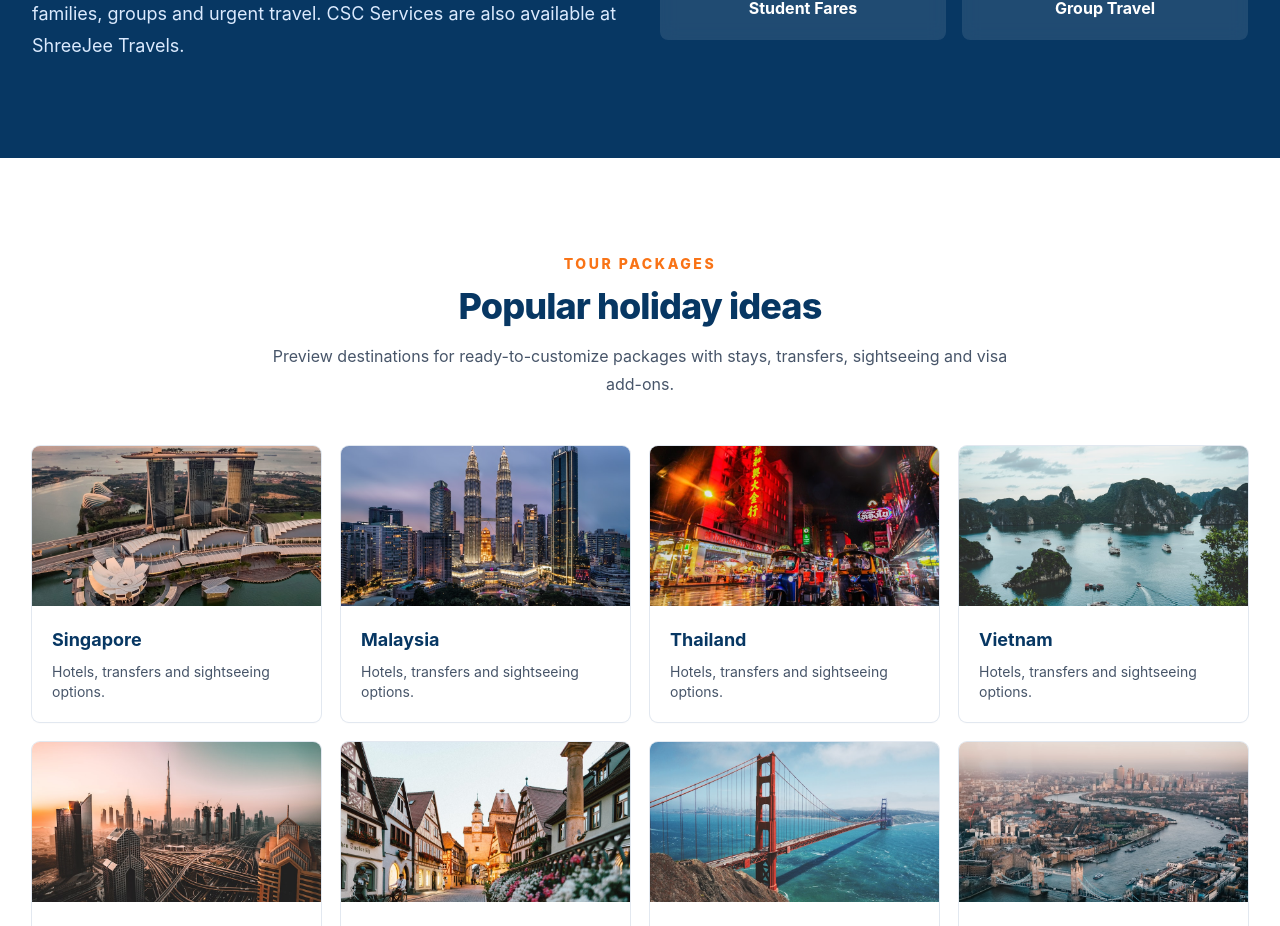
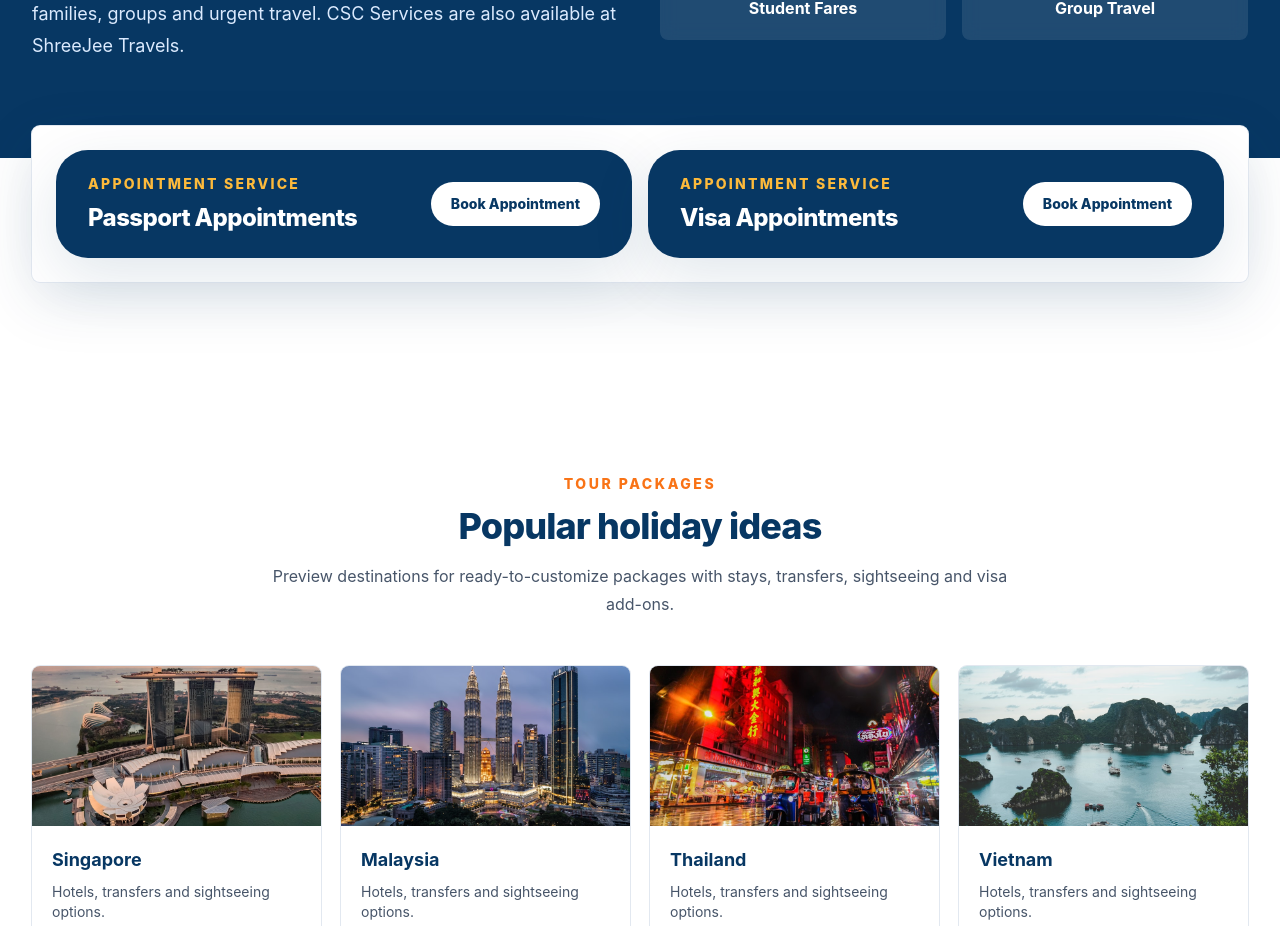
Before and after one commit to minofaprussi/shreejeetravels, a Next.js app: page / in a window 1280 px wide. Shown: the part 3318-4244 px from the top of the page. Built offline with nearby package versions, Linux system fonts and the light colour scheme.

Commit message:
Add files via upload

```diff
--- a/app/page.jsx
+++ b/app/page.jsx
@@ -6,6 +6,9 @@ import TestimonialCard from '@/components/TestimonialCard';
 import { services, site, slugify, studentVisaCountries, testimonials, touristVisaCountries, tourPackageImages, tourPackages, workPermitCountries } from '@/lib/siteData';
 
 export default function HomePage() {
+  const appointmentWhatsApp = 'https://wa.me/919501726555?text=Hello%20ShreeJee%20Travels%2C%20I%20want%20to%20enquire%20about%20Passport%2FVisa%20Appointment.';
+  const appointmentCards = ['Passport Appointments', 'Visa Appointments'];
+
   return (
     <>
       <section className="relative overflow-hidden bg-brand-navy">
@@ -92,6 +95,32 @@ export default function HomePage() {
         </div>
       </section>
 
+      <section className="-mt-8 px-4 pb-16 sm:px-6 sm:pb-24 lg:px-8">
+        <div className="mx-auto max-w-7xl rounded-lg bg-white p-4 shadow-soft ring-1 ring-slate-200 sm:p-6">
+          <div className="grid gap-4 md:grid-cols-2">
+            {appointmentCards.map((title) => (
+              <a
+                key={title}
+                href={appointmentWhatsApp}
+                target="_blank"
+                rel="noopener noreferrer"
+                className="group rounded-[2rem] bg-brand-navy px-6 py-6 text-white shadow-soft transition duration-300 hover:-translate-y-1 hover:bg-brand-blue sm:px-8"
+              >
+                <div className="flex flex-col gap-5 sm:flex-row sm:items-center sm:justify-between">
+                  <div>
+                    <p className="text-sm font-extrabold uppercase tracking-[0.16em] text-brand-amber">Appointment Service</p>
+                    <h2 className="mt-2 text-2xl font-extrabold tracking-tight">{title}</h2>
+                  </div>
+                  <span className="inline-flex w-fit items-center justify-center rounded-full bg-white px-5 py-3 text-sm font-extrabold text-brand-navy transition group-hover:bg-brand-orange group-hover:text-white">
+                    Book Appointment
+                  </span>
+                </div>
+              </a>
+            ))}
+          </div>
+        </div>
+      </section>
+
       <section className="section">
         <SectionHeading center eyebrow="Tour Packages" title="Popular holiday ideas" text="Preview destinations for ready-to-customize packages with stays, transfers, sightseeing and visa add-ons." />
         <div className="mt-12 grid gap-5 sm:grid-cols-2 lg:grid-cols-4">
```
